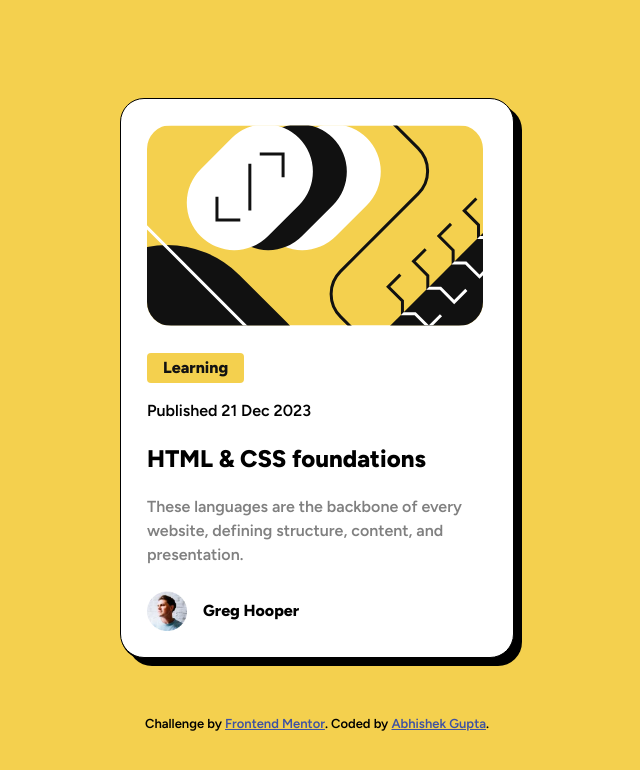
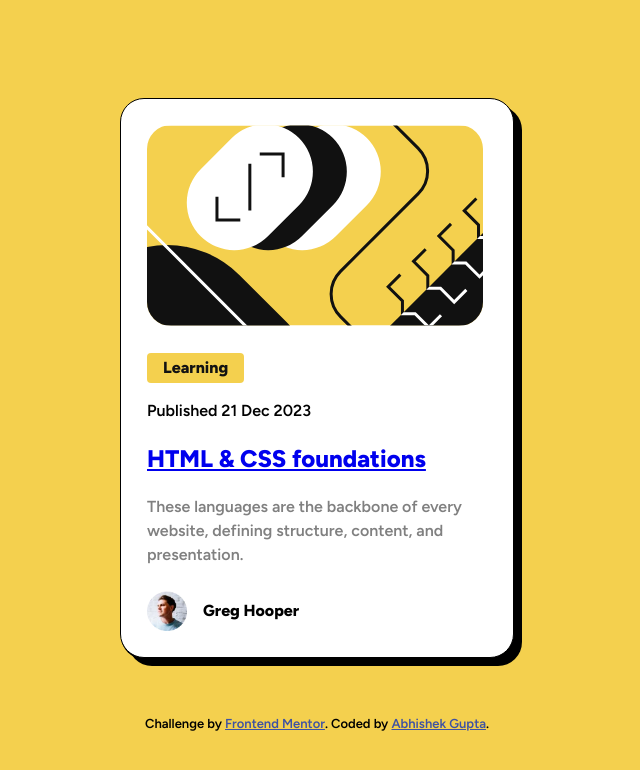
Before and after one commit to Abhishek-G06/blog-preview-card, a plain HTML site: page index.html in a window 1280 px wide. Shown: the whole page, without its empty margins (323-963 px from the left). Drawn offline with Linux system fonts and the light colour scheme.

Commit message:
added link to the <h1> tag

```diff
--- a/index.html
+++ b/index.html
@@ -30,7 +30,7 @@
 
     <!-- Content -->
     <section class="content">
-      <h1>HTML & CSS foundations</h1>
+      <h1 onmouseover="changeColor()"><a href="#">HTML & CSS foundations </a></h1>
       <p id="Languages-Instructions">These languages are the backbone of every website, defining structure, content, and presentation.</p>
     </section>
 
```
